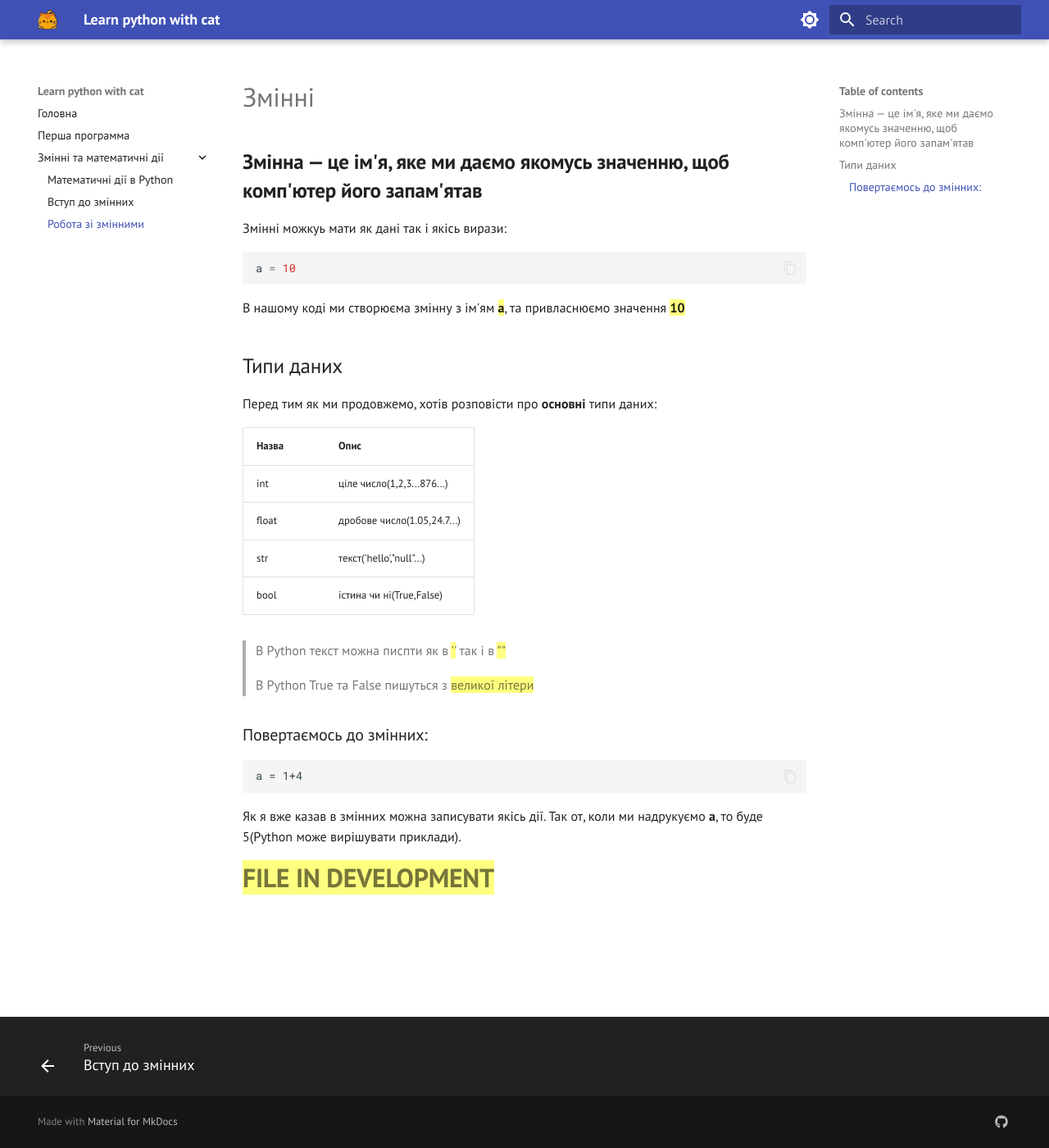
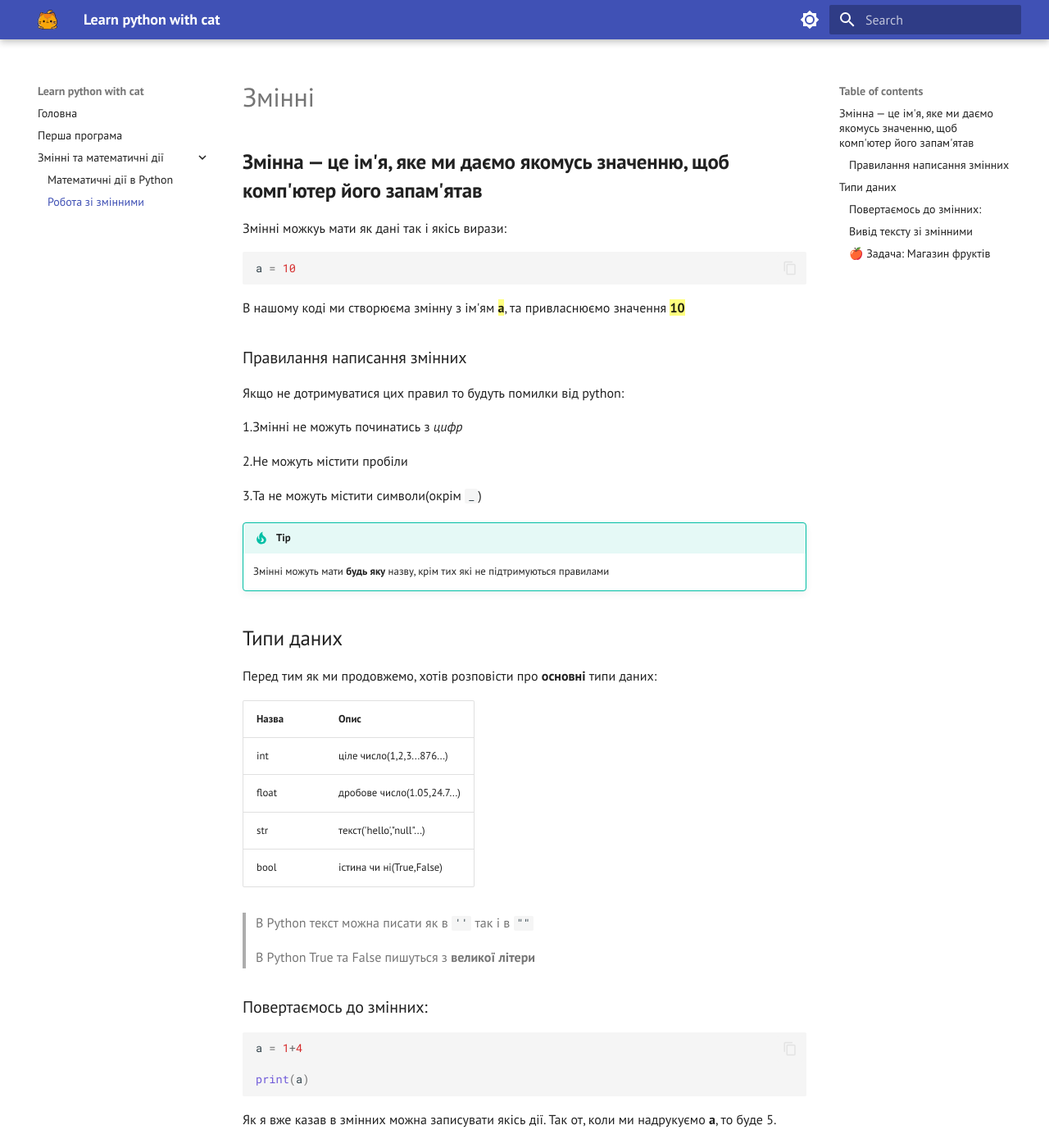
Before and after one commit to mickche/learn_python, an MkDocs documentation site: the page built from docs/variables.md, in a window 1280 px wide and 1400 px high. Shown: the whole window at 82% size. Built offline with MkDocs 1.6.1 and Material for MkDocs 9.7.7, drawn with Linux system fonts in a browser that asks for light colours; comment, search, counter and statistics services are not loaded; some of the changed text lies outside the part shown.

Commit message:
add some js

````diff
--- /dev/null
+++ b/docs/javascripts/quiz.js
@@ -0,0 +1,5 @@
+const buttons = document.querySelectorAll(".quiz>button");
+function disable() {
+  buttons.forEach((b) => b.setAttribute("disabled", true));
+}
+buttons.forEach((b) => b.addEventListener("click", disable));
--- /dev/null
+++ b/docs/javascripts/tablesort.js
@@ -0,0 +1,6 @@
+document$.subscribe(function () {
+  var tables = document.querySelectorAll("article table:not([class])");
+  tables.forEach(function (table) {
+    new Tablesort(table);
+  });
+});
--- /dev/null
+++ b/docs/stylesheets/extra.css
@@ -0,0 +1,6 @@
+.wrong {
+  background-color: crimson;
+}
+.right {
+  background-color: aquamarine;
+}
--- a/docs/variables.md
+++ b/docs/variables.md
@@ -10,6 +10,20 @@
 
 В нашому коді ми створюєма змінну з ім'ям ==**a**==, та привласнюємо значення ==**10**==
 
+### Правилання написання змінних
+
+Якщо не дотримуватися цих правил то будуть помилки від python:
+
+1.Змінні не можуть починатись з _цифр_
+
+2.Не можуть містити пробіли
+
+3.Та не можуть містити символи(окрім `_`)
+
+!!! tip
+
+    Змінні можуть мати **будь яку** назву, крім тих які не підтримуються правилами
+
 ## Типи даних
 
 Перед тим як ми продовжемо, хотів розповісти про **основні** типи даних:
@@ -21,17 +35,92 @@
 | str   | текст('hello',"null"...)    |
 | bool  | істина чи ні(True,False)    |
 
-> В Python текст можна писпти як в ==''== так і в ==""==
+> В Python текст можна писати як в `''` так і в `""`
 
-> В Python True та False пишуться з ==великої літери==
+> В Python True та False пишуться з **великої літери**
 
 ### Повертаємось до змінних:
 
-```
+```python
+
 a = 1+4
+
+print(a)
 ```
 
 Як я вже казав в змінних можна записувати якісь дії.
-Так от, коли ми надрукуємо **a**, то буде 5(Python може вирішувати приклади).
+Так от, коли ми надрукуємо **a**, то буде 5.
 
-# ==**FILE IN DEVELOPMENT**==
+### Вивід тексту зі змінними
+
+Для того щоб вивести привітання комусь, ми використовуємо ім'я та вік
+
+Але якщо ми зробимо так:
+
+```python
+
+    age = 14
+
+    name = 'Grey'
+
+    print('Hello name, you are age, right?')
+
+```
+
+То це **не працюватиме**
+
+Правильно так:
+
+```python
+
+    print('Hello',name,'you are,',age,'right?')
+
+```
+
+Пізніше буде більш _красивий_ варіант
+
+Тепер, на ваших знаннях напишіть задачку:
+
+### 🍎 Задача: Магазин фруктів
+
+Умова задачі:
+
+Уявіть, що ви прийшли в магазин купити фрукти.
+
+1.Ви купуєте 5 яблук та 3 банани.
+
+2.Одне яблуко коштує 12 гривень, а один банан — 15 гривень.
+
+Завдання:
+
+    1.Вивести користувачу:
+        Вітааю :3
+
+        Банани: ...
+
+        Яблука: ...
+
+        Сума: ...
+
+
+    2. Завершити вивід
+
+    !!! tip
+
+        Щоб зробити перехід на нову стрічку: `\n`
+
+!!! correct
+
+    Правильник код:
+
+    ``` python
+
+    all_bananas = 3 * 15
+
+    all_apples = 5 * 12
+
+    summa = all_bananas + all_apples
+
+    print('Вітааю :3\n','Банани:',all_bananas,'\n','Яблука:',all_apples,'\n','Сума:',summa)
+
+    ```
--- a/mkdocs.yml
+++ b/mkdocs.yml
@@ -1,5 +1,6 @@
 site_name: Learn python with cat
 site_url: https://github.com/mickche/learn_python
+
 theme:
   name: material
   logo: assets/logo.svg
@@ -29,41 +30,39 @@
         icon: material/brightness-4
         name: Переключити на світлу тему
 
+extra_css:
+  - stylesheets/extra.css
+
+extra_javascript:
+  - https://unpkg.com/tablesort@5.3.0/dist/tablesort.min.js
+  - javascripts/tablesort.js
+
+  - javascripts/quiz.js
+
+nav:
+  - Головна: hello.md
+  - Перша програма: first.md
+  - Змінні та математичні дії:
+      - Математичні дії в Python: math.md
+      - Робота зі змінними: variables.md
+
+markdown_extensions:
+  - pymdownx.highlight:
+      anchor_linenums: true
+      line_spans: __span
+      pygments_lang_class: true
+
+  - pymdownx.superfences
+
+  - pymdownx.inlinehilite
+
+  - admonition
+
+  - pymdownx.details
+
+  - pymdownx.mark
+
 extra:
   social:
     - icon: fontawesome/brands/github
       link: https://github.com/mickche
-
-nav:
-  - Головна: hello.md
-  - Перша программа: first.md
-  - Змінні та математичні дії:
-      - Математичні дії в Python: math.md
-      - Вступ до змінних: start_variables.md
-      - Робота зі змінними: variables.md
-
-markdown_extensions:
-  - pymdownx.snippets:
-      base_path:
-        - "python_file"
-  - pymdownx.highlight:
-      anchor_linenums: true
-      line_spans: __span
-      pygments_lang_class: true
-  - pymdownx.tabbed:
-      alternate_style: true
-  - pymdownx.superfences
-  - pymdownx.inlinehilite
-  - admonition
-  - pymdownx.details
-  - pymdownx.critic
-  - pymdownx.caret
-  - pymdownx.keys
-  - pymdownx.mark
-  - pymdownx.tilde
-
-  - pymdownx.superfences:
-      custom_fences:
-        - name: mermaid
-          class: mermaid
-          format: !!python/name:pymdownx.superfences.fence_code_format
````
Also changed, not shown: docs/math.md (+15 -6 lines), docs/start_variables.md (deleted, +0 -3 lines).
